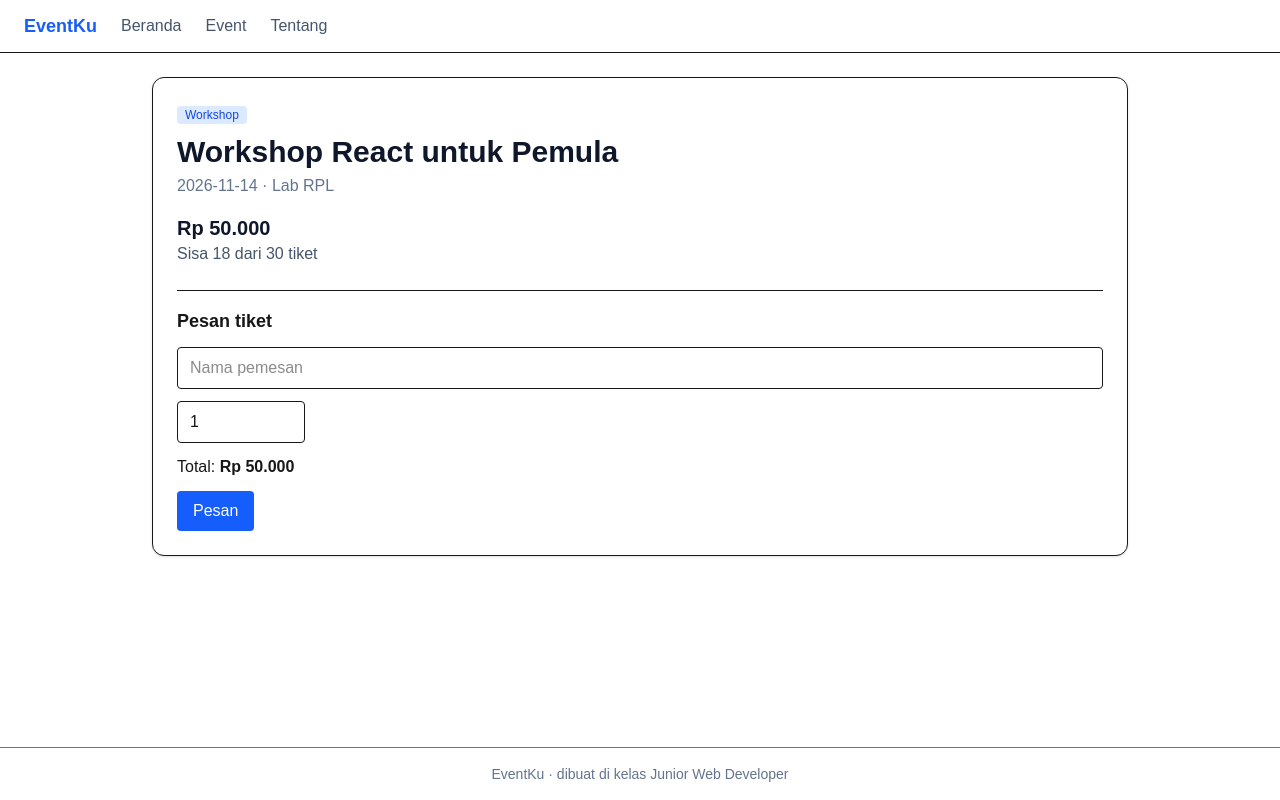
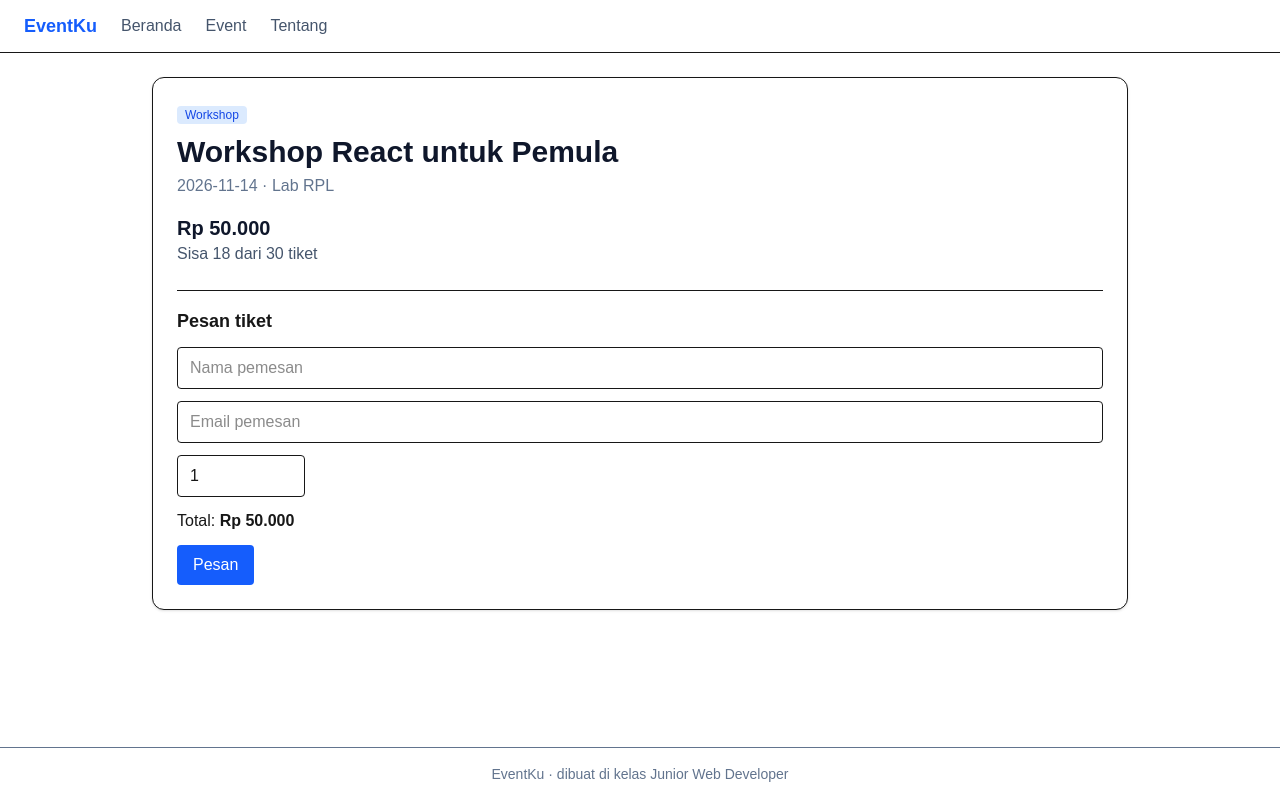
Before and after one commit to fianrplsatu-glitch/latihan-next.js, a Next.js app: page /event/1 in a window 1280 px wide. Built offline with nearby package versions, Linux system fonts and the light colour scheme.

Commit message:
selasa1_tambah kolom email dengan validasi @

```diff
--- a/components/Formpesan.tsx
+++ b/components/Formpesan.tsx
@@ -5,6 +5,7 @@ import { rupiah, type Event } from '@/data/events';
 export default function FormPesan({ event }: { event: Event }) {
   const sisa = event.kuota - event.terisi;
   const [nama, setNama] = useState('');
+  const [email, setEmail] = useState('');
   const [jumlah, setJumlah] = useState(1);
   const [pesan, setPesan] = useState('');
   const [berhasil, setBerhasil] = useState(false);
@@ -13,6 +14,7 @@ export default function FormPesan({ event }: { event: Event }) {
     e.preventDefault();
     setBerhasil(false);
     if (nama.trim().length < 3) return setPesan('Nama minimal 3 huruf.');
+    if (!email.includes('@')) return setPesan('Email harus mengandung @.');
     if (jumlah < 1) return setPesan('Jumlah tiket minimal 1.');
     if (jumlah > sisa) return setPesan(`Sisa tiket hanya ${sisa}.`);
     setPesan('');
@@ -30,6 +32,12 @@ export default function FormPesan({ event }: { event: Event }) {
         value={nama}
         onChange={(e) => setNama(e.target.value)}
         placeholder="Nama pemesan"
+        className="block w-full rounded border px-3 py-2"
+      />
+      <input
+        value={email}
+        onChange={(e) => setEmail(e.target.value)}
+        placeholder="Email pemesan"
         className="block w-full rounded border px-3 py-2"
       />
       <input
```
